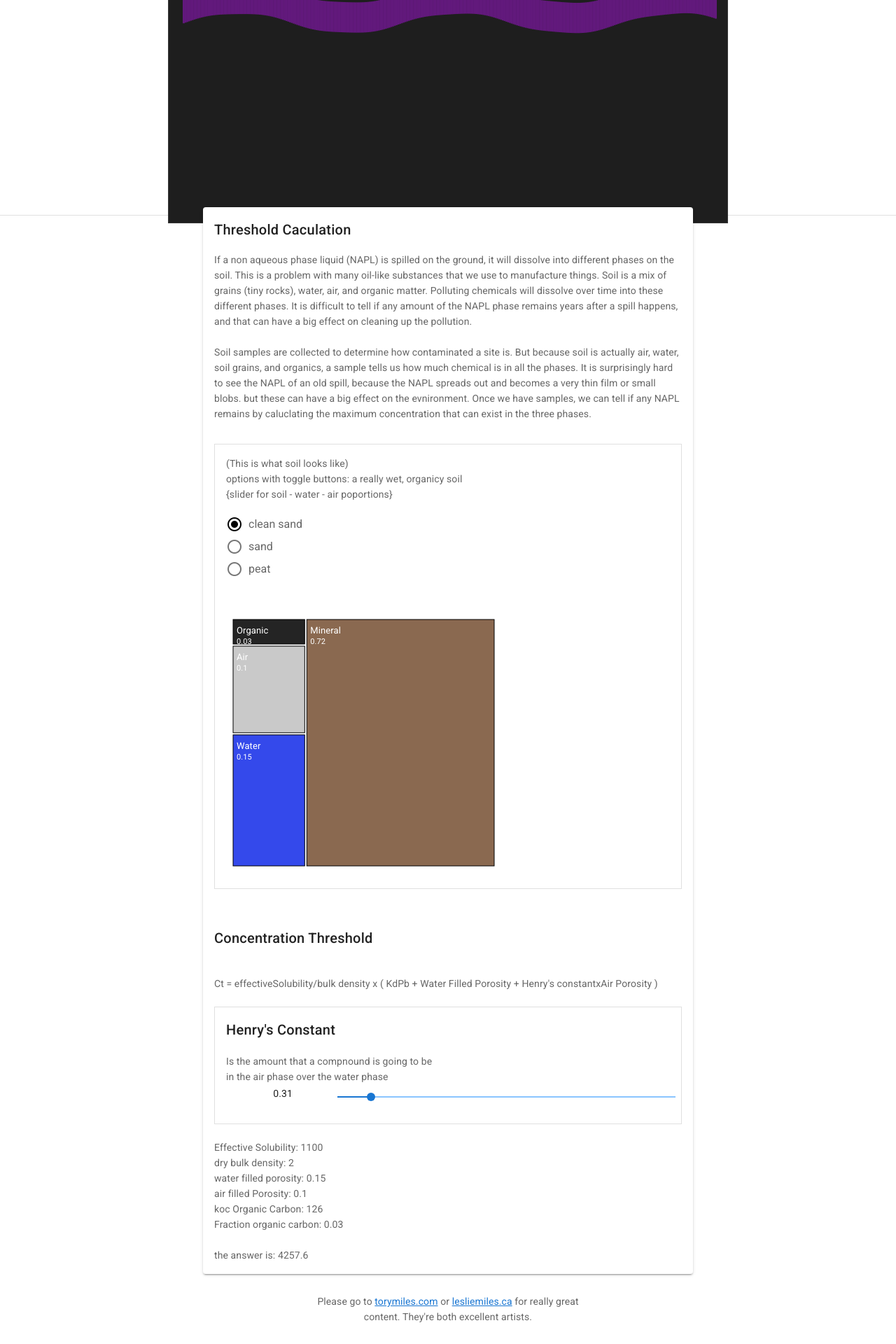
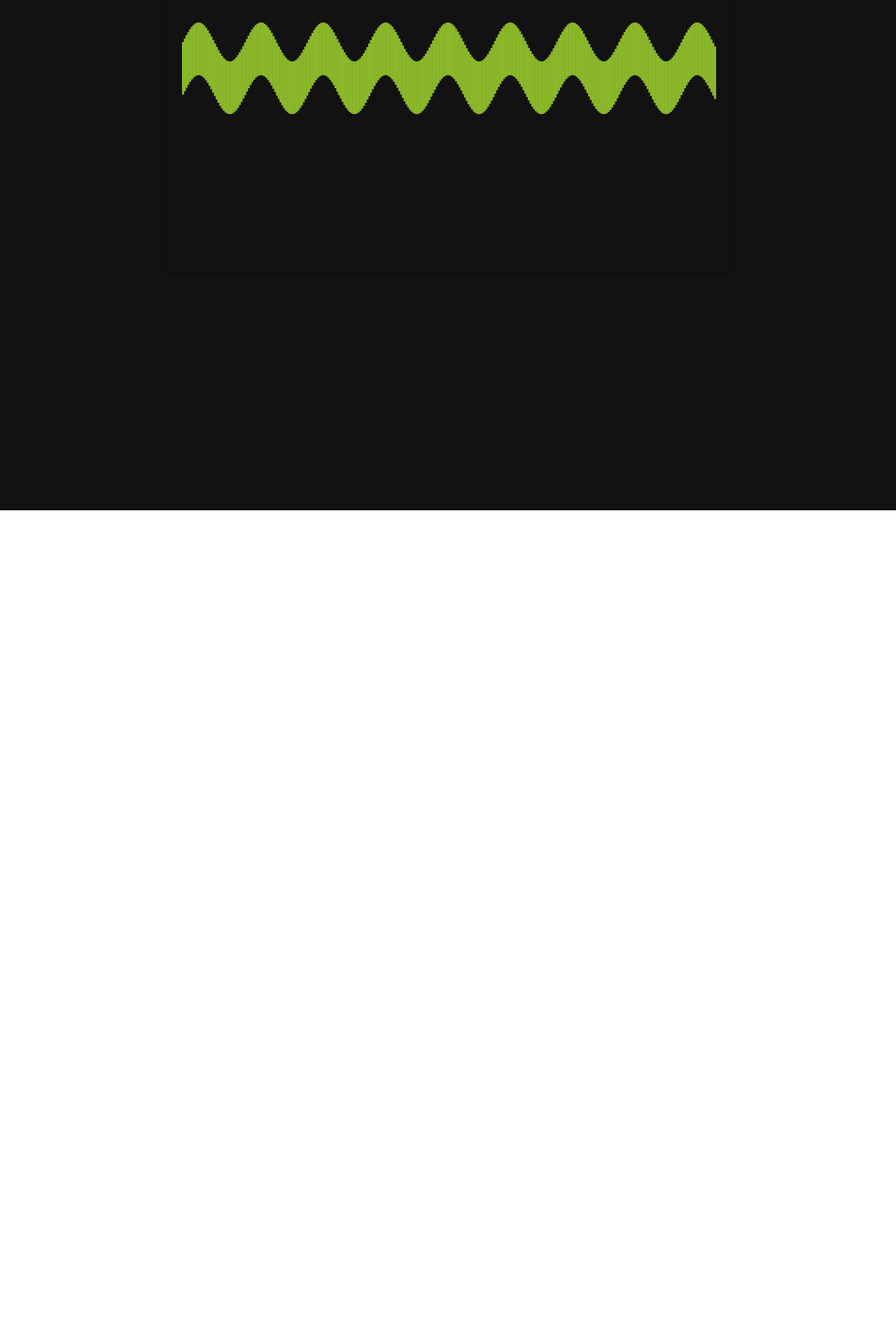
Before and after one commit to envirodatavis/funsite, a Vue app: page /#/ in a window 1280 px wide. Shown: the part 71-1991 px from the top of the page at 70% size. After the commit the page ends 800 px from the top, so only its background shows below. Built offline with nearby package versions, Linux system fonts and the light colour scheme.

Commit message:
ready for first merge

```diff
--- a/package.json
+++ b/package.json
@@ -1,5 +1,5 @@
 {
-  "name": "vizsite",
+  "name": "OwenMilesDotCom",
   "version": "0.1.0",
   "private": true,
   "scripts": {
--- a/src/components/RandomSinWaveFun.vue
+++ b/src/components/RandomSinWaveFun.vue
@@ -1,7 +1,7 @@
 <template>
   <div>
     <v-row justify="center">
-      <v-card :width="width" :height="height" tile outlined dark>
+      <v-card :width="width" :height="height" tile color="rgba(255, 0, 0, 0.0)" >
         <div id="simpleViz"></div>
       </v-card>
     </v-row>
@@ -73,8 +73,6 @@ export default {
         .attr("width", this.width)
         .attr("height", this.height);
 
-      // X and Y ax
-
       // ----- Bars ----
       // bars are like points, because they use
       svg
--- a/src/plugins/vuetify.js
+++ b/src/plugins/vuetify.js
@@ -4,4 +4,7 @@ import Vuetify from 'vuetify/lib';
 Vue.use(Vuetify);
 
 export default new Vuetify({
+theme: {
+    dark: true,
+  },
 });
--- a/src/views/About.vue
+++ b/src/views/About.vue
@@ -3,29 +3,29 @@
     <v-container fluid class="ma-0 pa-0">
       <v-row justify="center">
         <v-col align="center">
-          <v-card tile flat max-width="400px">
+          <v-card tile flat max-width="500px">
             <v-card-text>
-              <br />This website is made with the help of some combination of npm, Vue (and Vuetify), D3, ArcGIS, and others.
+              The surprisingly soothing visual of a randomly generated and randomly colored sine wave.  It changes every 1.3 seconds.
+              <!-- <br />This website is made with the help of some combination of npm, Vue (and Vuetify), D3, ArcGIS, and others.
               <br />
               <br />It's hosted with Netlify (is "hosted" the right word?) with code on GitHub.
-              <!-- <br /> -->
-              <!-- <br /> -->
-              <!-- Special thanks to Steven Kalt for teaching me all sorts of badass web tech stuff during my time at REsurety.   -->
-              <!-- Add stuff that's been pretty insperational -->
+              <br />
+              <br />
+              Special thanks to Steven Kalt for teaching me all sorts of badass web tech stuff during my time at REsurety.   -->
             </v-card-text>
           </v-card>
         </v-col>
       </v-row>
-      <v-row>
+             <v-row>
         <v-col align="center">
-          <v-card flat max-width="450">
+          <v-card flat max-width="500">
             <v-card-text>
               Please go to
               <a href="https://www.torymiles.com">torymiles.com</a>
               or
               <a href="https://www.lesliemiles.ca">lesliemiles.ca</a>
               for
-              really great content. They're both excellent artists.
+              more great content.
             </v-card-text>
           </v-card>
         </v-col>
--- a/src/views/Home.vue
+++ b/src/views/Home.vue
@@ -5,27 +5,34 @@
       <!-- figure gallery: -->
       <!-- <figure-display /> -->
       <!-- <basic-chart /> -->
-      <v-divider />
+<br />
+<br />
+<br />
+
       <random-sin-wave-fun />
-      <v-divider />
+      <br />
+<br />
+<br />
+<br />
+
       <!-- <d-three-sketching /> -->
-      <threshold-calc />
+      <!-- <threshold-calc /> -->
       <!-- <d-three-example /> -->
       <!-- <d-three-play /> -->
-      <v-row>
+      <!-- <v-row>
         <v-col align="center">
-          <v-card flat max-width="450">
+          <v-card flat max-width="500">
             <v-card-text>
               Please go to
               <a href="https://www.torymiles.com">torymiles.com</a>
               or
               <a href="https://www.lesliemiles.ca">lesliemiles.ca</a>
               for
-              really great content. They're both excellent artists.
+              more great content.
             </v-card-text>
           </v-card>
         </v-col>
-      </v-row>
+      </v-row> -->
     </v-container>
   </div>
 </template>
@@ -38,7 +45,7 @@
 // import DThreeSketching from "../components/DThreeSketching.vue";
 // import DThreeExample from "../components/DThreeExample.vue"; // THIs IS GOOD
 // import DThreePlay from "../components/DThreePlay.vue";
-import ThresholdCalc from "../components/HydroToolThresholdCalc.vue";
+// import ThresholdCalc from "../components/HydroToolThresholdCalc.vue";
 // import BasicChart from "../components/D3VueBasic.vue";
 import RandomSinWaveFun from "../components/RandomSinWaveFun.vue";
 
@@ -50,7 +57,7 @@ export default {
     // ExampleModal
     // DThreeSketching,
     // DThreeExample, //THIS IS GOOD
-    ThresholdCalc,
+    // ThresholdCalc,
     // BasicChart,
     RandomSinWaveFun
     // DThreePlay,
```
